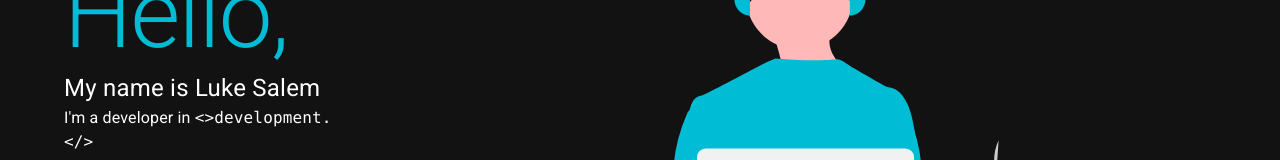
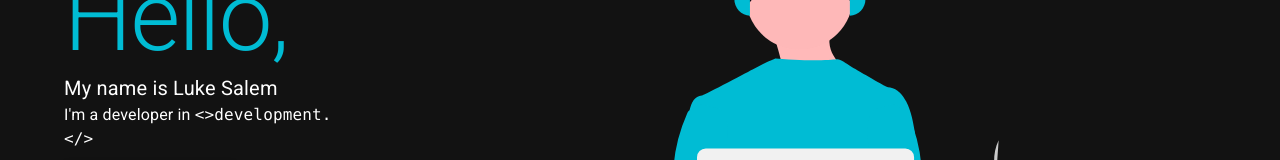
Before and after one commit to lukebike/portfoliov2, a React (Vite) app: page / in a window 1280 px wide. Shown: the part 345-505 px from the top of the page. Built offline with nearby package versions, Linux system fonts and the light colour scheme.

Commit message:
Fixed hero paragraph section to not overflow

```diff
--- a/src/Home.tsx
+++ b/src/Home.tsx
@@ -43,9 +43,11 @@ export default function Hero({ mode }: { mode: "light" | "dark" }) {
           <Typography
             sx={{
               fontSize: {
-                xs: "1rem", // mobile
-                sm: "1.25rem", // tablets (≥600px)
-                md: "1.5rem", // desktop (≥900px)
+                xs: "20px",
+                sm: "20px",
+                md: "25px",
+                lg: "20px",
+                xl: "24px",
               },
             }}
             textAlign={{ xs: "center", sm: "left" }}
@@ -53,7 +55,13 @@ export default function Hero({ mode }: { mode: "light" | "dark" }) {
             My name is Luke Salem
           </Typography>
           <Typography
-            sx={{ textAlign: { lg: "left", xs: "center", md: "center" } }}
+            sx={{
+              textAlign: {
+                lg: "left",
+                xs: "left",
+                md: "left",
+              },
+            }}
           >
             I'm a developer in{" "}
             <code>
```
Also changed, not shown: src/Hero.tsx (deleted).
